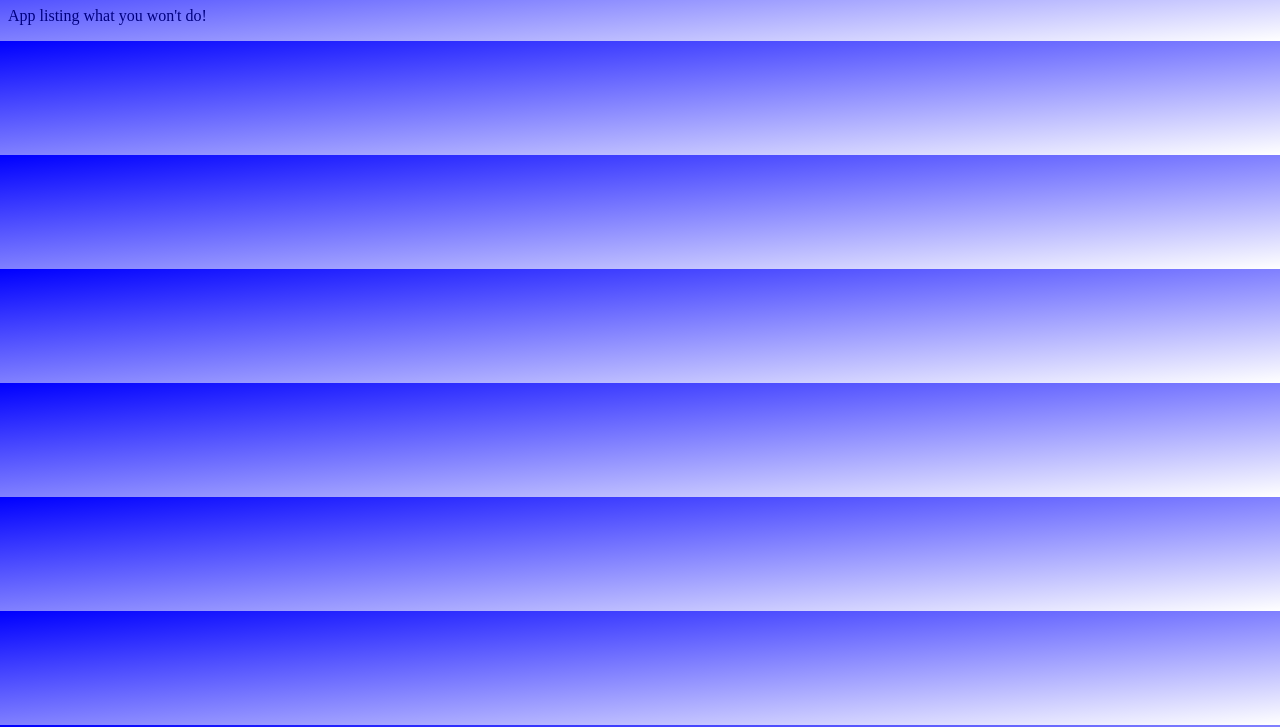
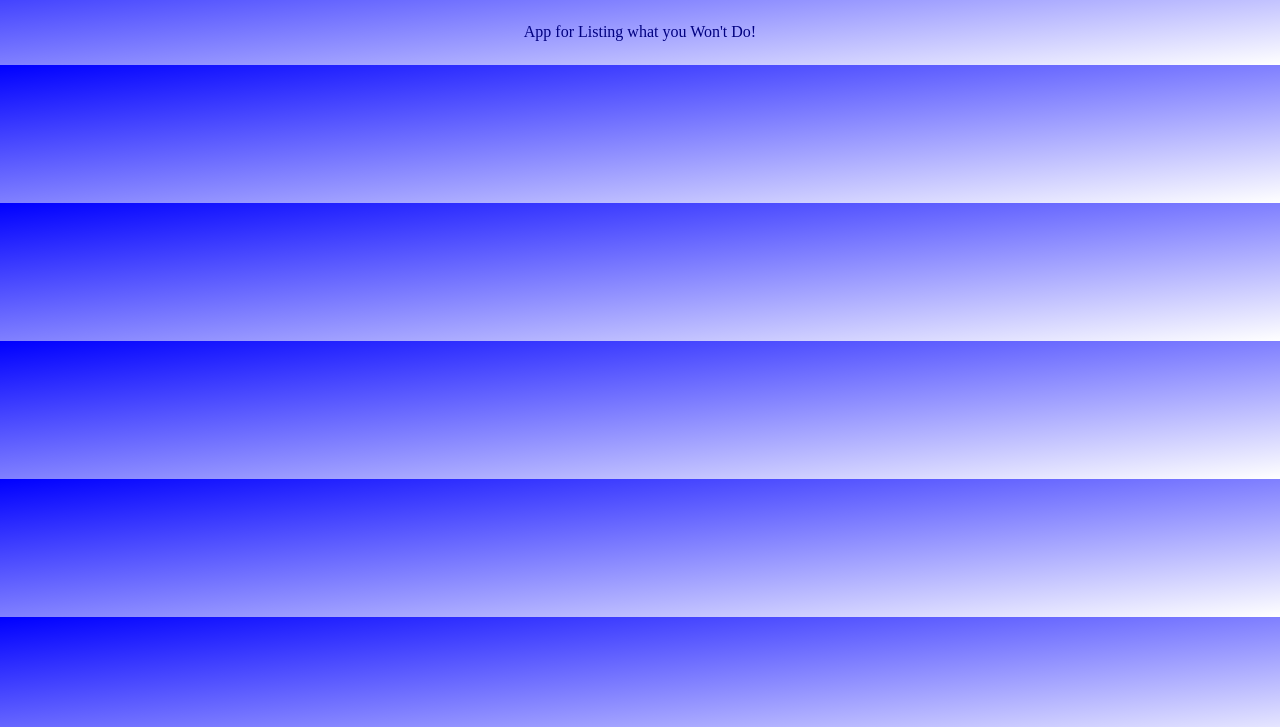
Before and after one commit to roquez94/ToDontList, a website built with webpack: page dist/index.html in a window 1280 px wide. Shown: the part 73-800 px from the top of the page. Built offline with nearby package versions, Linux system fonts and the light colour scheme.

Commit message:
Create logic for app first, then UI

```diff
--- a/src/index.js
+++ b/src/index.js
@@ -3,7 +3,7 @@ import './style.css';
 function dontApp() {
     const main = document.getElementById('main');
 
-    main.innerHTML = "<p>App listing what you won't do!</p>";
+    main.innerHTML = "<p>App for Listing what you Won't Do!</p>";
 
     return main;
 }
--- a/src/style.css
+++ b/src/style.css
@@ -2,3 +2,8 @@ body {
     color: navy;
     background: linear-gradient(to left top, white, blue);
 }
+
+#main {
+    display: flex;
+    justify-content: center;
+}
```
Also changed, not shown: dist/main.js.
